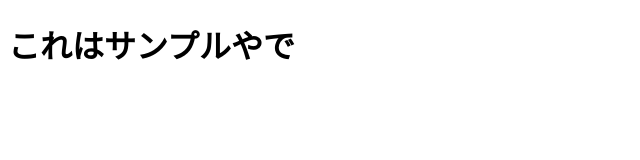
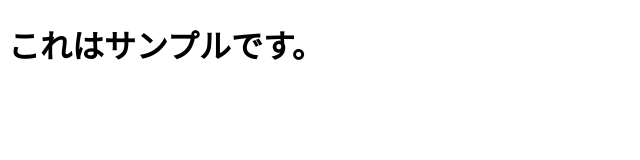
Before and after one commit to toda2023-017/html-test, a plain HTML site: page index.html in a window 1280 px wide. Shown: the full height of the page, 0-640 px from the left. Drawn offline with Linux system fonts and the light colour scheme.

Commit message:
html-test

```diff
--- a/index.html
+++ b/index.html
@@ -7,6 +7,6 @@
     </head>
 
     <body>
-        <h1>これはサンプルやで</h1>
+        <h1>これはサンプルです。</h1>
     </body>
     </html>
```
